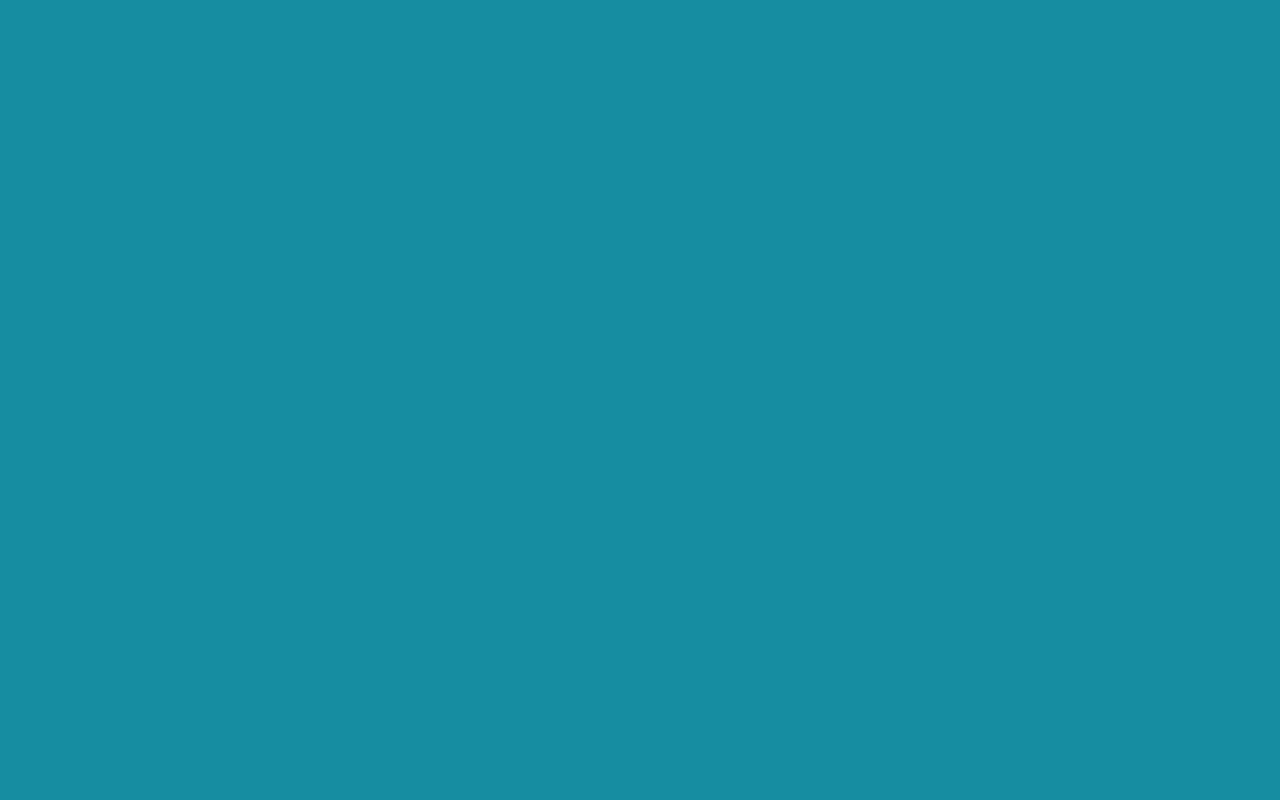
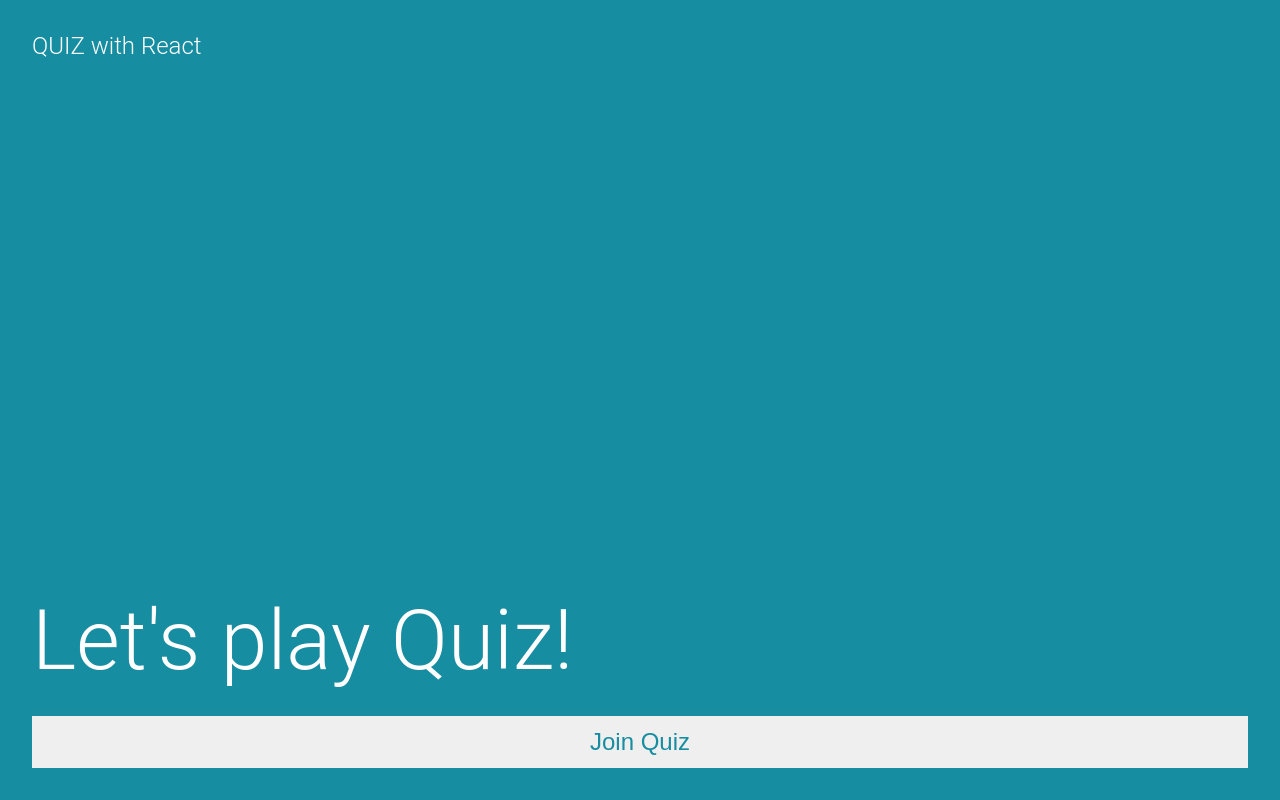
Before and after one commit to qkrdkwl9090/react-quiz, a React (Vite) app: page / in a window 1280 px wide. Built offline with nearby package versions, Linux system fonts and the light colour scheme.

Commit message:
feat(intro): set layout

```diff
--- a/src/routes/Intro.tsx
+++ b/src/routes/Intro.tsx
@@ -1,7 +1,39 @@
 import styled from "styled-components";
 
-const Container = styled.div``;
+const Container = styled.div`
+  padding: 32px;
+  height: 100vh;
+  display: flex;
+  flex-direction: column;
+  justify-content: space-between;
+`;
+const SubTitle = styled.p`
+  font-size: 24px;
+  margin-bottom: 24px;
+`;
+const Title = styled.strong`
+  font-size: 84px;
+`;
+const JoinButton = styled.button`
+  color: ${(props) => props.theme.primaryColor};
+  font-size: 24px;
+  border: none;
+  width: 100%;
+  padding: 12px;
+  margin-top: 24px;
+  &:active {
+    filter: brightness(0.8);
+  }
+`;
 function Intro() {
-  return <Container></Container>;
+  return (
+    <Container>
+      <SubTitle>QUIZ with React</SubTitle>
+      <div>
+        <Title>Let's play Quiz!</Title>
+        <JoinButton>Join Quiz</JoinButton>
+      </div>
+    </Container>
+  );
 }
 export default Intro;
```
